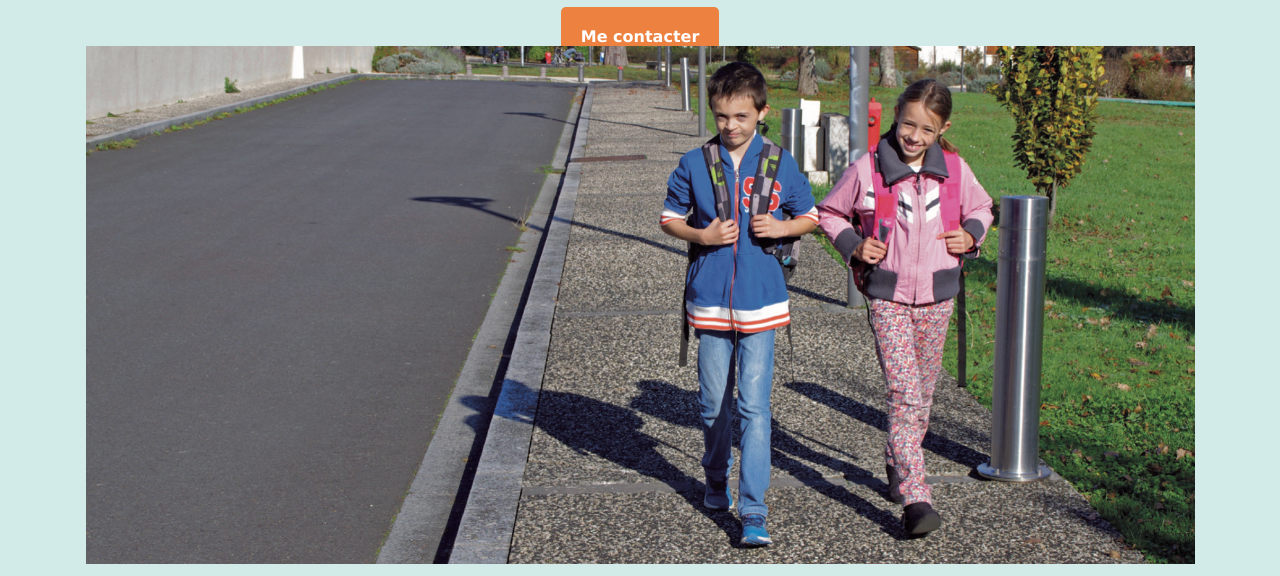
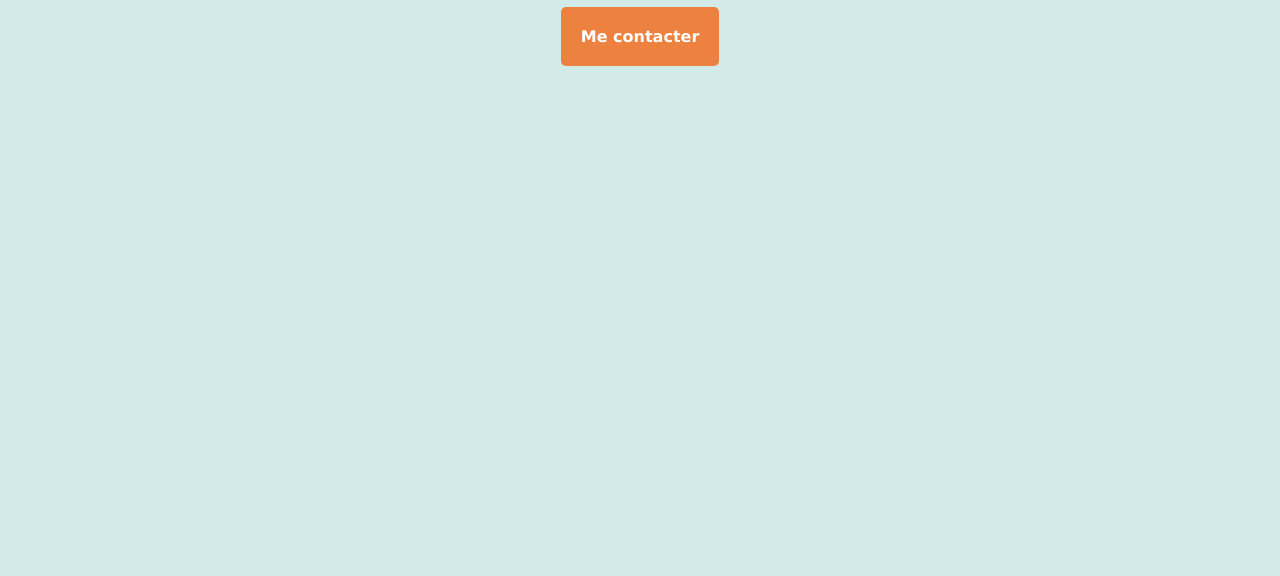
Before and after one commit to Barnabzz/profilepage, a plain HTML site: page index.html in a window 1280 px wide. Shown: the part 1359-1935 px from the top of the page. After the commit the page ends 1425 px from the top, so only its background shows below. Drawn offline with Linux system fonts and the light colour scheme.

Commit message:
Update index.html

```diff
--- a/index.html
+++ b/index.html
@@ -112,7 +112,7 @@
 
     <div class="footpage">
         <a class="hover" href ="mailto: barna.gallon@outlook.com">Me contacter</a>
-        <img src="Images/EDLR.png" alt=EDLR.png">
+
     </div>
 
 </body>
```
